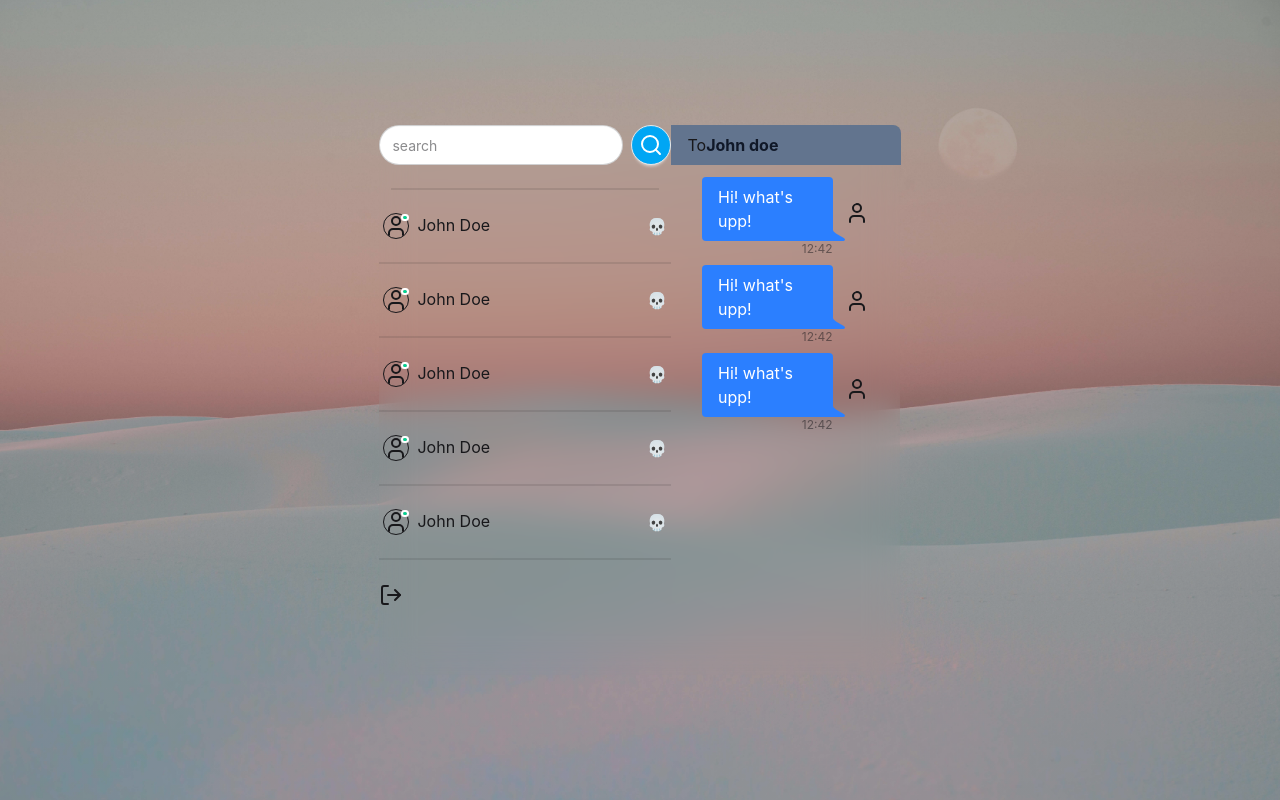
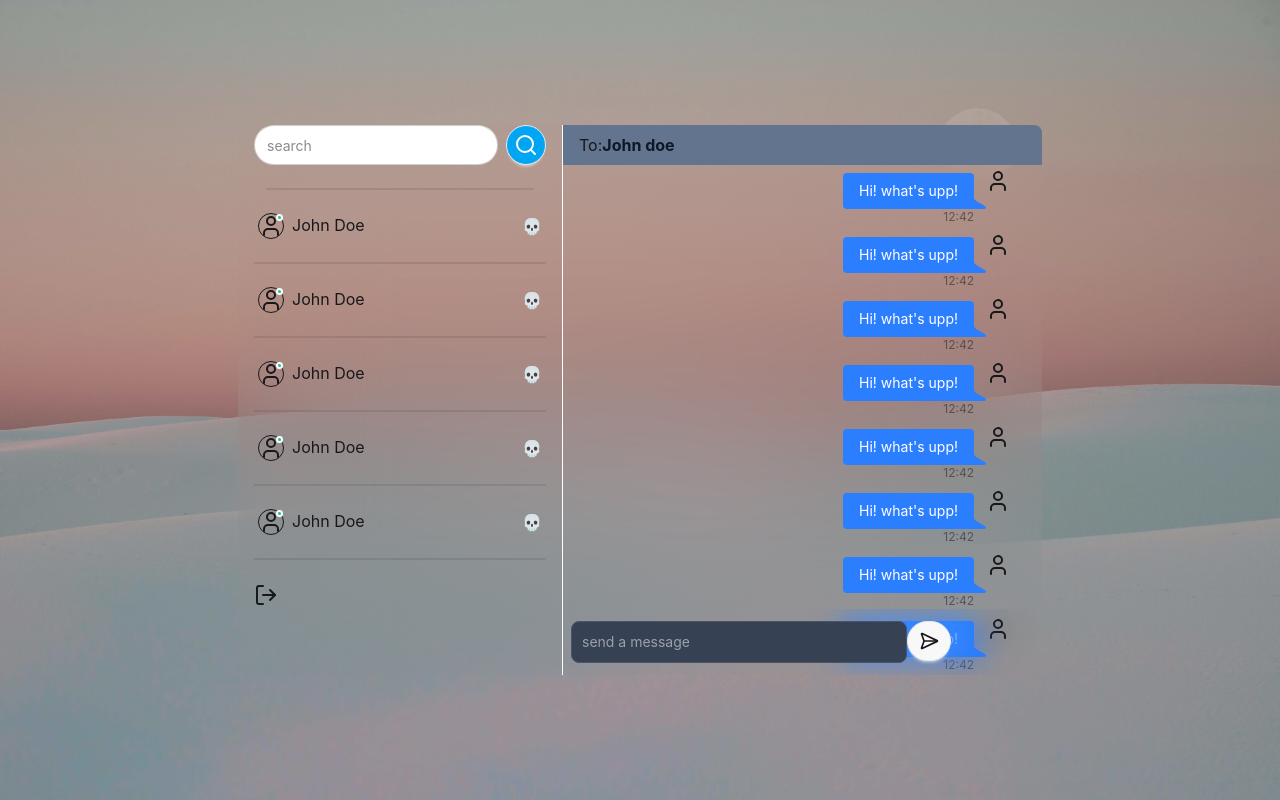
Before and after one commit to chrvnixx/chatapp-b, a React app in the folder frontend/: page / in a window 1280 px wide. Built offline with nearby package versions, Linux system fonts and the light colour scheme; the HTML template or start-up script is replaced by a standard one.

Commit message:
message input

```diff
--- a/frontend/src/components/messages/Message.jsx
+++ b/frontend/src/components/messages/Message.jsx
@@ -3,13 +3,13 @@ import React from "react";
 
 export default function Message() {
   return (
-    <div className="chat chat-end">
+    <div className="chat chat-end ">
       <div className="chat-image avatar">
         <div className="w-10 rounded-full">
           <User />
         </div>
       </div>
-      <div className={`chat-bubble text-white bg-blue-500`}>
+      <div className={`chat-bubble text-white bg-blue-500 text-sm `}>
         Hi! what's upp!
       </div>
       <div className={`chat-footer opacity-50 text-xs flex gap-1 items-center`}>
--- a/frontend/src/components/messages/MessageContainer.jsx
+++ b/frontend/src/components/messages/MessageContainer.jsx
@@ -1,16 +1,22 @@
 import React from "react";
 import Messages from "./Messages";
+import MessageInput from "./MessageInput";
 
 export default function MessageContainer() {
   return (
-    <div className="md:min-w-112.5flex flex-col">
+    <div className="md:w-100 flex lg:w-120  flex-col border-l relative border-white overflow-auto">
       <>
-        <div className="bg-slate-500 px-4 py-2 mb-2">
-          <span className="label-text">To</span>
+        <div className="bg-slate-500 px-4 py-2 mb-2 fixed top-0 w-full z-2">
+          <span className="label-text">To:</span>
           <span className="text-gray-900 font-bold">John doe</span>
         </div>
 
-        <Messages/>
+        <div className="mt-10">
+          <Messages />
+        </div>
+        <div className="fixed bottom-0 transparent backdrop-blur-lg w-full ">
+          <MessageInput />
+        </div>
       </>
     </div>
   );
--- /dev/null
+++ b/frontend/src/components/messages/MessageInput.jsx
@@ -0,0 +1,23 @@
+import { SendHorizontal } from "lucide-react";
+import React from "react";
+
+export default function MessageInput() {
+  return (
+    <form className=" px-2 my-3  ">
+      <div className="w-95 flex ">
+        <input
+          type="text"
+          className="border text-sm rounded-lg block w-full p-2.5 bg-gray-700 border-gray-600 text-white"
+          placeholder="send a message"
+        />
+        <button
+          type="submit"
+          className="btn rounded-full w-11"
+        >
+          <SendHorizontal className="scale-200" />
+
+        </button>
+      </div>
+    </form>
+  );
+}
--- a/frontend/src/components/messages/Messages.jsx
+++ b/frontend/src/components/messages/Messages.jsx
@@ -7,6 +7,18 @@ export default function Messages() {
       <Message/>
       <Message/>
       <Message/>
+      <Message/>
+      <Message/>
+      <Message/>
+      <Message/>
+      <Message/>
+      <Message/>
+      <Message/>
+      <Message/>
+      <Message/>
+      <Message/>
+      <Message/>
+      <Message/>
     </div>
   )
 }
--- a/frontend/src/components/sidebar/Sidebar.jsx
+++ b/frontend/src/components/sidebar/Sidebar.jsx
@@ -5,7 +5,7 @@ import LogoutButton from "./LogoutButton";
 
 export default function sideBar() {
   return (
-    <div>
+    <div className=" px-4">
 
       <SearchInput />
       <div className="divider px-3">
--- a/frontend/src/pages/HomePage.jsx
+++ b/frontend/src/pages/HomePage.jsx
@@ -4,8 +4,9 @@ import MessageContainer from "../components/messages/MessageContainer";
 
 export default function Homepage() {
   return (
-    <div className="flex sm:h-112.5 md:h-137.5  rounded-lg overflow-hidden bg-gray-400/0 backdrop-blur-lg ">
+    <div className="flex sm:h-112.5 md:h-137.5  rounded-lg overflow-hidden bg-gray-400/0 backdrop-blur-3xl ">
       <Sidebar />
+
 
       <MessageContainer/>
 
```
